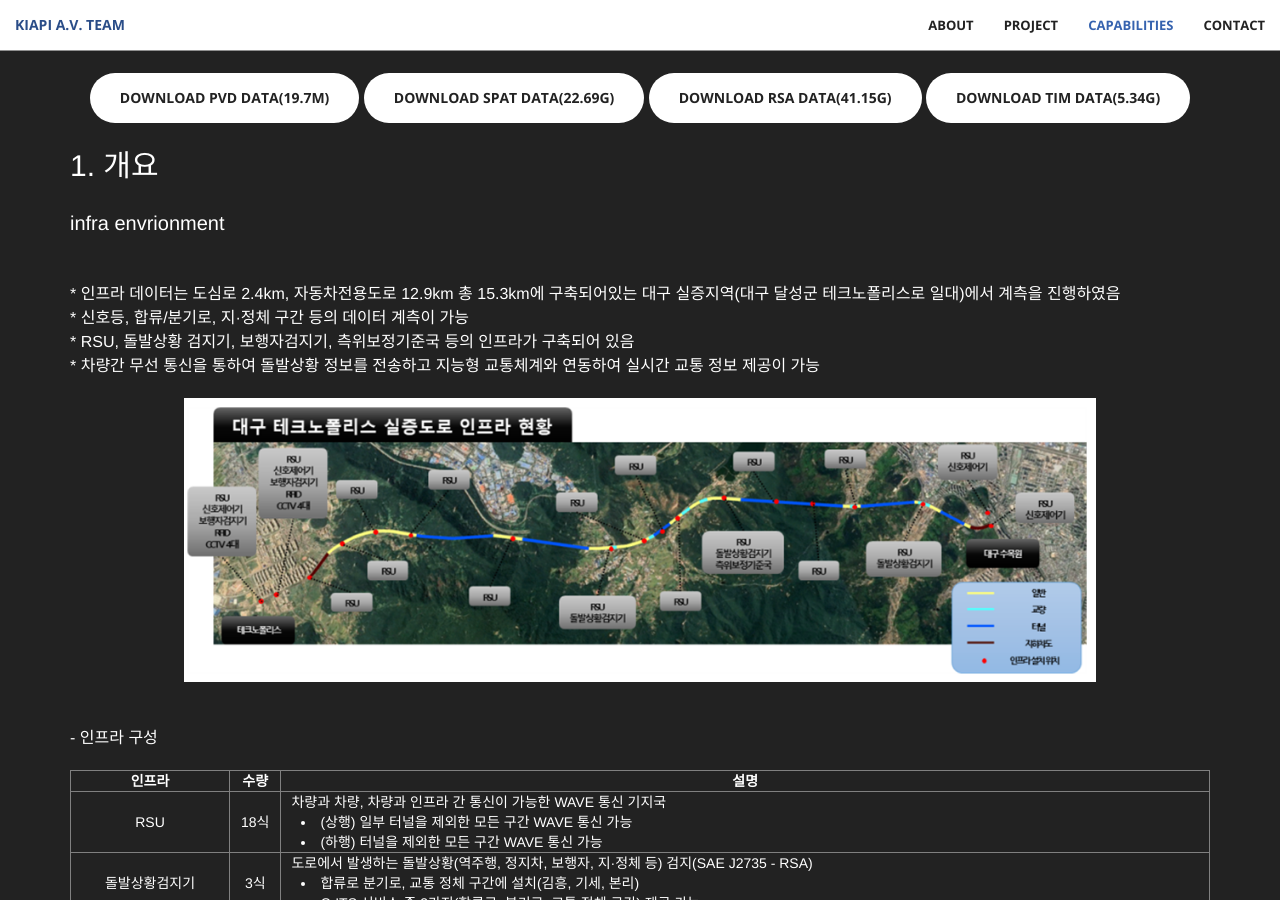
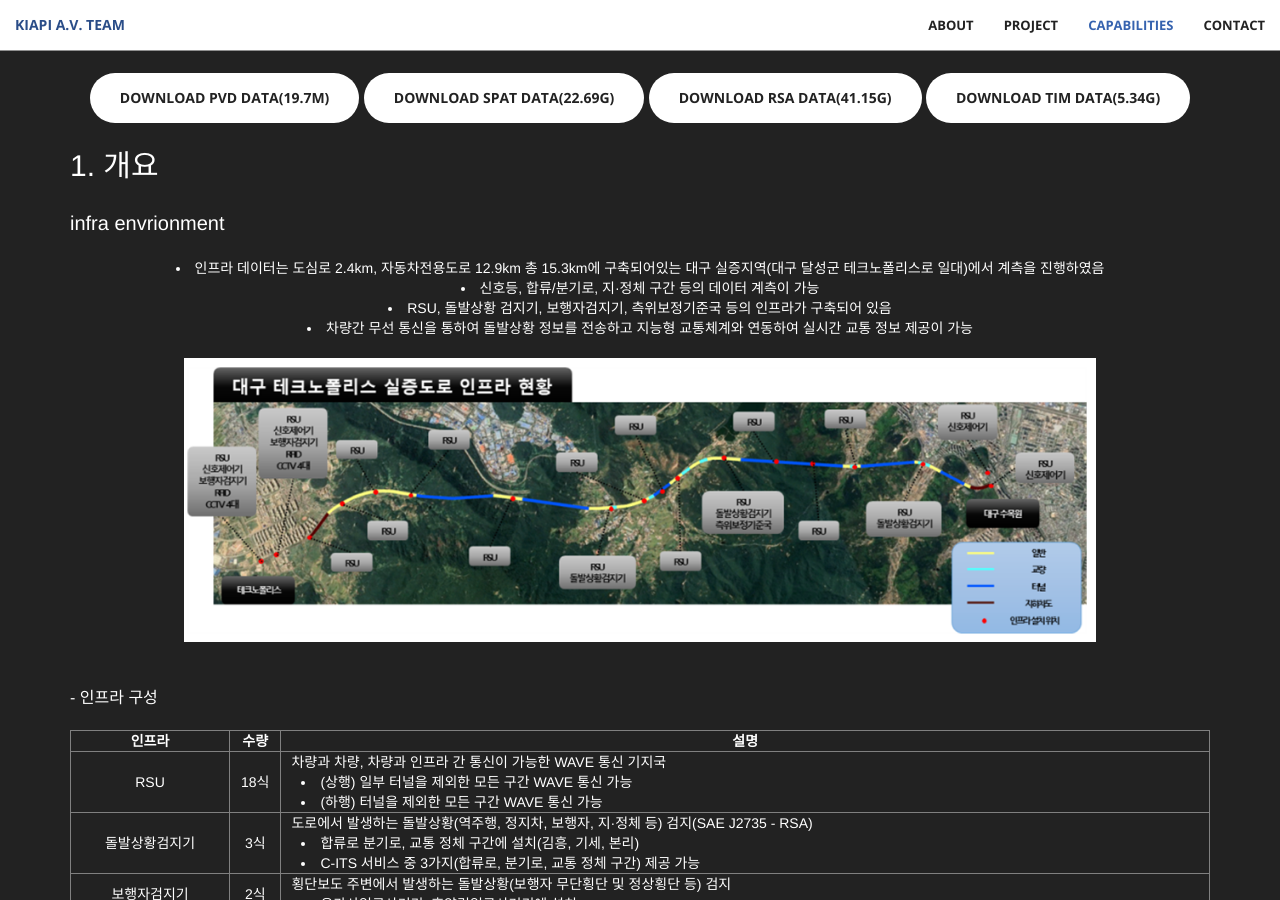
Before and after one commit to Yunhyeongseok-kiapi/kiapi_mulitagent.github.io, a Jekyll site: the page built from docs/index.html, in a window 1280 px wide and 900 px high, scrolled down 2448 px. Built offline with Jekyll 4.4.1, drawn with Linux system fonts in a browser that asks for light colours.

Commit message:
Update aside.html

```diff
--- a/docs/_includes/aside.html
+++ b/docs/_includes/aside.html
@@ -15,10 +15,12 @@
             <p style="font-size: 30px; text-align: left"> 1. 개요</p>
             <p style="font-size: 20px;text-align: left"> infra envrionment </p>
             <p style="text-align: left;">
-              <br/>* 인프라 데이터는 도심로 2.4km, 자동차전용도로 12.9km 총 15.3km에 구축되어있는 대구 실증지역(대구 달성군 테크노폴리스로 일대)에서 계측을 진행하였음
-              <br/>* 신호등, 합류/분기로, 지·정체 구간 등의 데이터 계측이 가능
-              <br/>* RSU, 돌발상황 검지기, 보행자검지기, 측위보정기준국 등의 인프라가 구축되어 있음
-              <br/>* 차량간 무선 통신을 통하여 돌발상황 정보를 전송하고 지능형 교통체계와 연동하여 실시간 교통 정보 제공이 가능
+              <u1 style="text-indent: 20px"class="list_style_arrow">
+                <li>인프라 데이터는 도심로 2.4km, 자동차전용도로 12.9km 총 15.3km에 구축되어있는 대구 실증지역(대구 달성군 테크노폴리스로 일대)에서 계측을 진행하였음</li>
+                <li>신호등, 합류/분기로, 지·정체 구간 등의 데이터 계측이 가능</li>
+                <li>RSU, 돌발상황 검지기, 보행자검지기, 측위보정기준국 등의 인프라가 구축되어 있음</li>
+                <li>차량간 무선 통신을 통하여 돌발상황 정보를 전송하고 지능형 교통체계와 연동하여 실시간 교통 정보 제공이 가능</li>
+              </u1>
             </p>
             <p>
               <img src="img/Infra.PNG" width="80%" height="80%" align="center">
@@ -100,7 +102,7 @@
                 </tr>
               </tbody>
             </table>
-
+            <p> <br/> </p>
             <p><img src="img/dataset.PNG" width="80%" height="80%" align="center"></p>
             <p><img src="img/pvd_data.PNG" width="80%" height="80%" align="center"></p>
             <p><img src="img/spat_data.PNG" width="80%" height="80%" align="center"></p>
```
